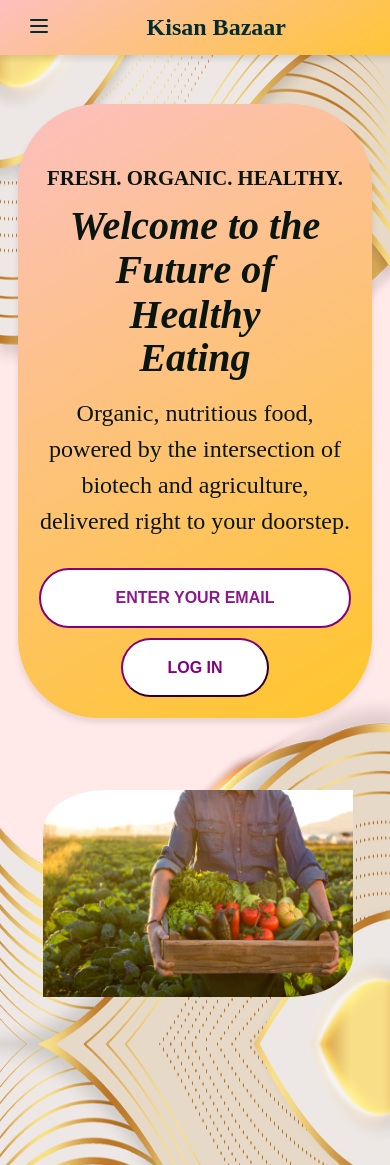
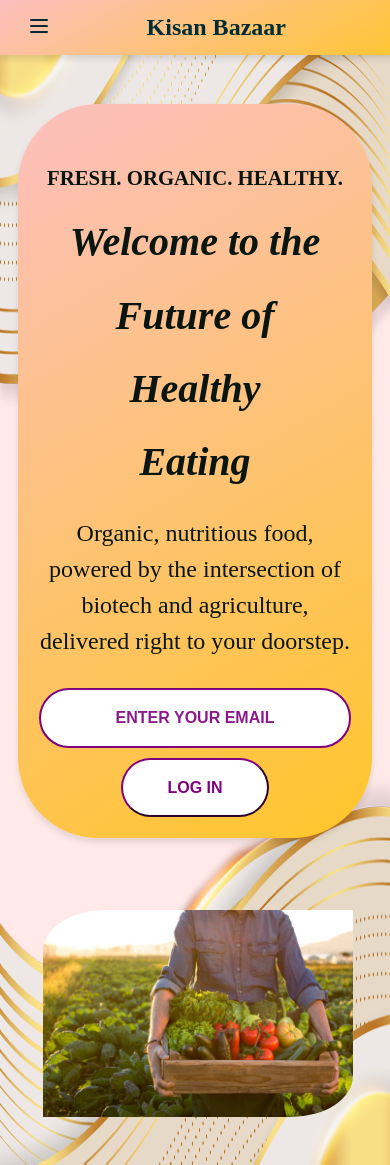
Before and after one commit to ashishnagar19/Kisan-Bazaar-Final, a Flask app: page / in a window 390 px wide. Shown: the top 1165 px of the page. Run offline with Flask 3, Linux system fonts and the light colour scheme.

Commit message:
Update style.css

```diff
--- a/static/style.css
+++ b/static/style.css
@@ -886,7 +886,7 @@
   }
   .content-health{
     font-size: 2.5em;
-    line-height: 0.2;
+    line-height: 1;
     font-style: italic;
   }
   .content-healthd {
@@ -896,7 +896,7 @@
   .content-healthd-separate{
     display: block;
     font-size: 2.5em;
-    line-height: 0.3;
+    line-height: 1;
     font-style: italic;
   }
 
```
